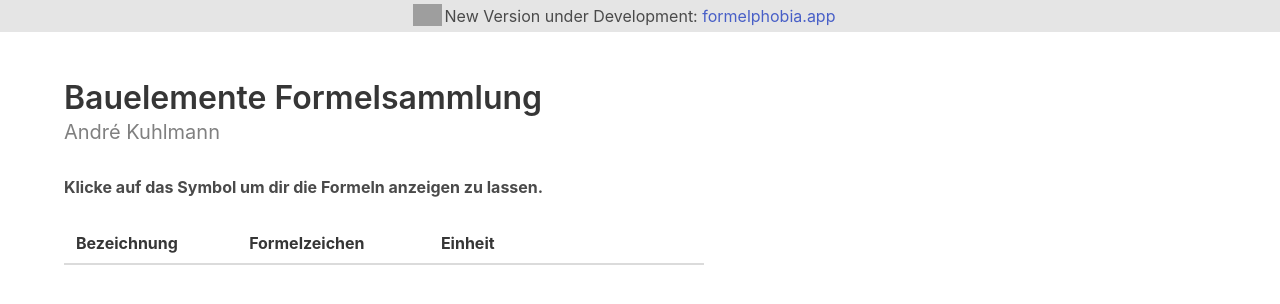
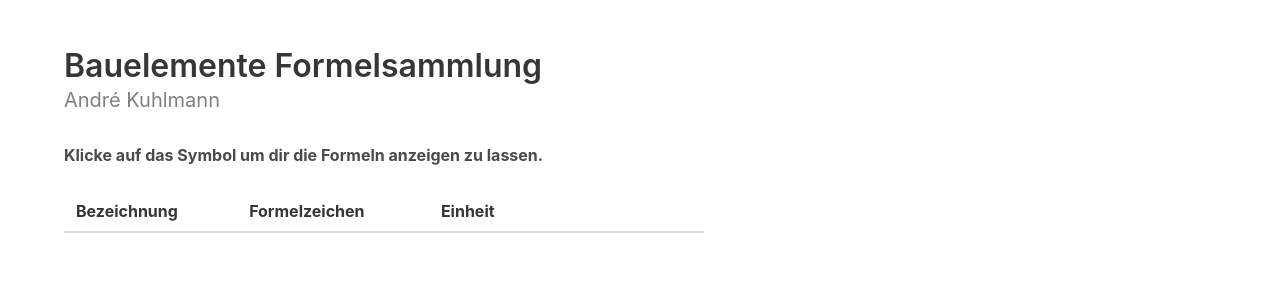
Before and after one commit to KuhlTime/bauelemente-formelsammlung, a website built with Parcel: page src/index.html in a window 1280 px wide. Built offline with nearby package versions, Linux system fonts and the light colour scheme; no server answers; grey boxes are pictures that could not be loaded.

Commit message:
Remove FormelPhobia Banner

```diff
--- a/src/index.html
+++ b/src/index.html
@@ -22,13 +22,13 @@
   </head>
 
   <body>
-    <p style="text-align: center; padding: 4px 0; background-color: rgb(229, 229, 229)">
+    <!--<p style="text-align: center; padding: 4px 0; background-color: rgb(229, 229, 229)">
       <img
         src="https://formelphobia.app/assets/logo.svg"
         style="height: 22px; position: absolute; margin-left: -32px"
       />
       New Version under Development: <a href="https://formelphobia.app">formelphobia.app</a>
-    </p>
+    </p>-->
 
     <div id="page-home">
       <section class="section">
```
